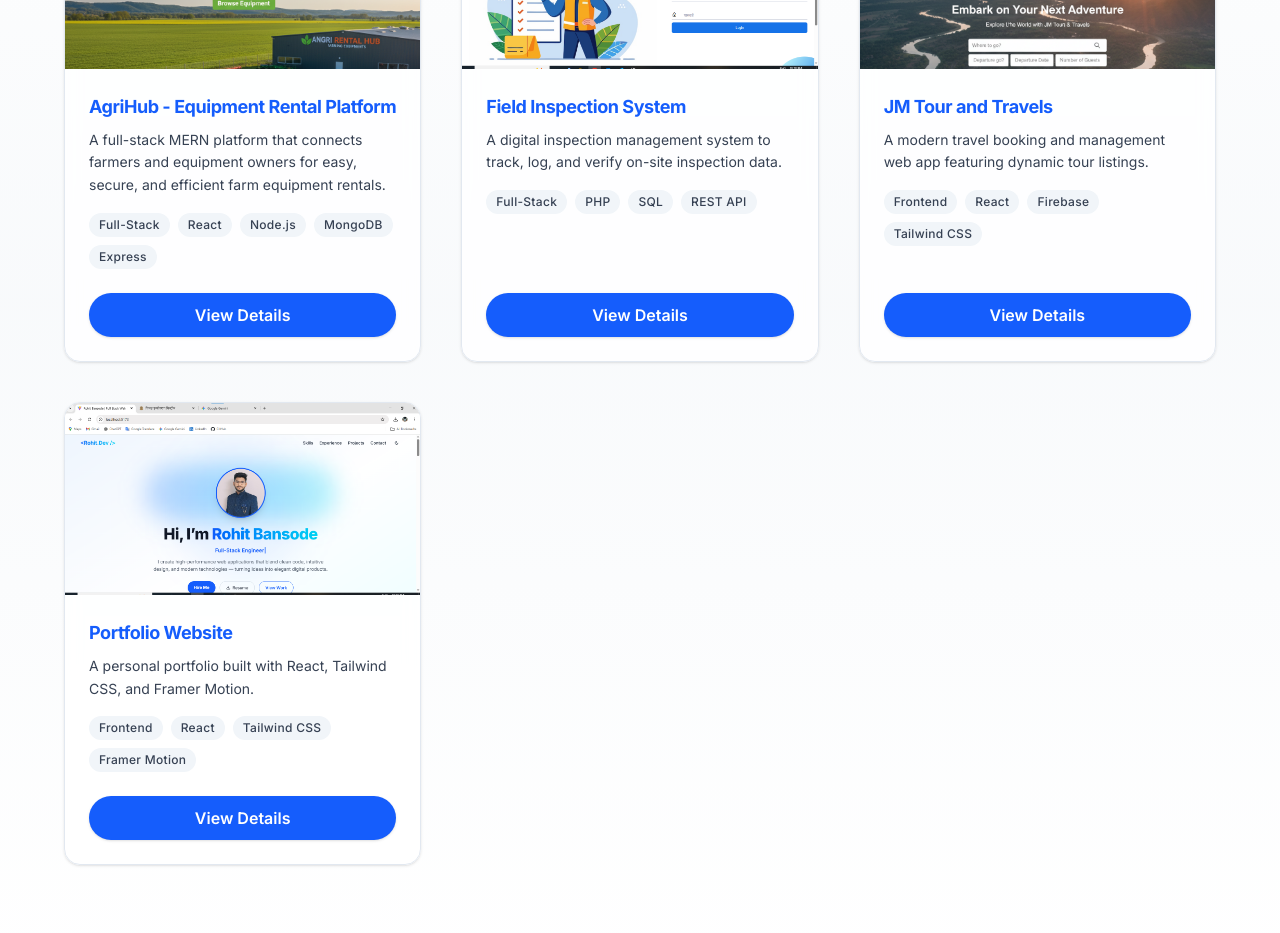
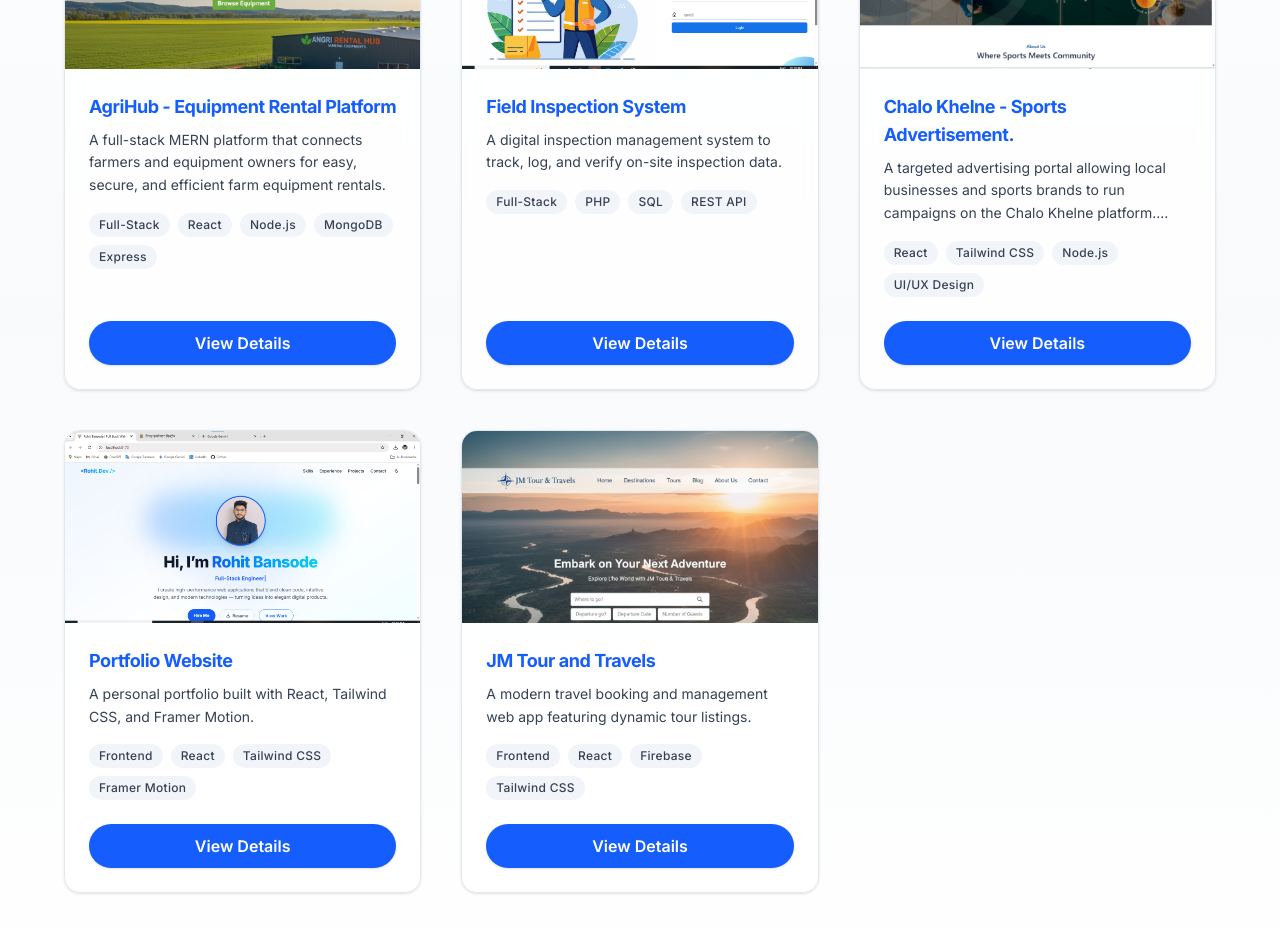
Before and after one commit to RB1600/Portfolio_React, a React (Vite) app: page / in a window 1280 px wide. Shown: the part 2580-3513 px from the top of the page. Built offline with nearby package versions, Linux system fonts and the light colour scheme.

Commit message:
add new peoject

```diff
--- a/src/data/projects.js
+++ b/src/data/projects.js
@@ -3,6 +3,7 @@ import agroImg from '../assets/projects/Agro.png';
 import settribeImg from '../assets/projects/Settribe.png';
 import jmImg from '../assets/projects/JM.png';
 import portfolioImg from '../assets/projects/Portfolio.png';
+import chaloKhelne from '../assets/projects/chaloKhelne.png';
 
 export const projects = [
     {
@@ -27,6 +28,26 @@ export const projects = [
     },
     {
         id: 3,
+        title: "Chalo Khelne - Sports Advertisement.",
+        description:
+"A targeted advertising portal allowing local businesses and sports brands to run campaigns on the Chalo Khelne platform. Includes a self-service dashboard for managing banner ads, sponsoring local tournaments, and tracking real-time engagement analytics.",        tags: [ "React", "Tailwind CSS", "Node.js", "UI/UX Design"],
+        githubLink: "https://github.com/RB1600/chalo_Khelne_Figma_website",
+        liveDemoLink: "https://cholokhelne.netlify.app/",
+        image: chaloKhelne,
+    },
+
+    {
+        id: 4,
+        title: "Portfolio Website",
+        description:
+            "A personal portfolio built with React, Tailwind CSS, and Framer Motion.",
+        tags: ["Frontend", "React", "Tailwind CSS", "Framer Motion"],
+        githubLink: "https://github.com/RB1600/Portfolio_React",
+        liveDemoLink: "https://portfoliomir.netlify.app/",
+        image: portfolioImg,
+    },
+     {
+        id: 5,
         title: "JM Tour and Travels",
         description:
             "A modern travel booking and management web app featuring dynamic tour listings.",
@@ -35,14 +56,5 @@ export const projects = [
         liveDemoLink: "https://jm-tour-travels.vercel.app",
         image: jmImg,
     },
-    {
-        id: 4,
-        title: "Portfolio Website",
-        description:
-            "A personal portfolio built with React, Tailwind CSS, and Framer Motion.",
-        tags: ["Frontend", "React", "Tailwind CSS", "Framer Motion"],
-        githubLink: "https://github.com/your-username/portfolio",
-        liveDemoLink: "https://your-portfolio.vercel.app",
-        image: portfolioImg,
-    },
+
 ];
```
Also changed, not shown: src/assets/projects/chaloKhelne.png (added).
